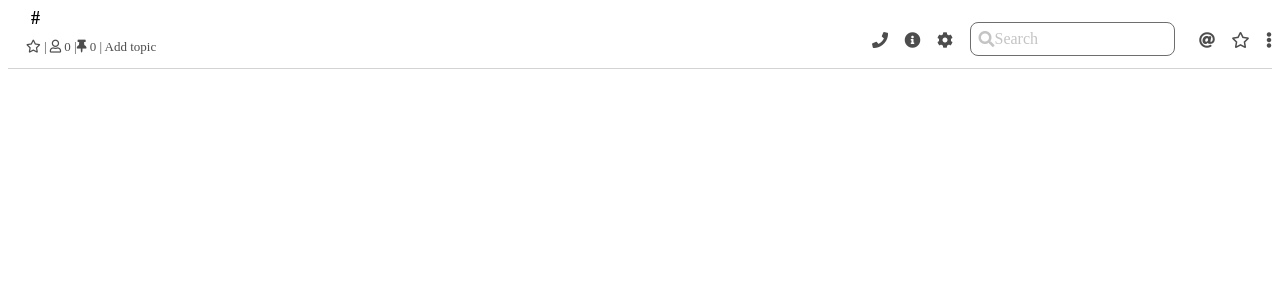
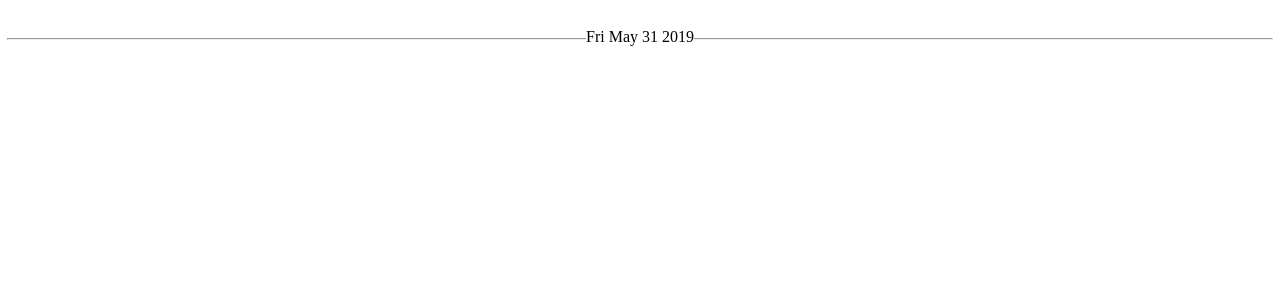
Before and after one commit to Gatts1/react-slack-clone, a React (Create React App) app in the folder client/: page / in a window 1280 px wide. Shown: the top 300 px of the page. Built offline with nearby package versions, Linux system fonts and the light colour scheme.

Commit message:
Add component to show separator of date in messages list

```diff
--- a/client/src/index.js
+++ b/client/src/index.js
@@ -6,6 +6,7 @@ import { render } from "react-dom";
 // const $root = document.getElementById("root");
 // render(<App url="ws://localhost:4000" />, $root);
 import Header from "./header-channel";
+import Date from "./message-separator-date";
 
 import { library } from "@fortawesome/fontawesome-svg-core";
 import {
@@ -19,4 +20,4 @@ library.add(fas, faStar, faUser, faThumbtack);
 
 const $root = document.getElementById("root");
 
-render(<Header />, $root);
+render(<Date date="05/31/2019" />, $root);
--- /dev/null
+++ b/client/src/message-separator-date.js
@@ -0,0 +1,49 @@
+/**@jsx jsx */
+import React from "react";
+import { jsx } from "@emotion/core";
+
+function SeparatorDate({ date }) {
+  const $now = new Date();
+  const $today = $now.getDate();
+  $now.setDate($today - 1);
+
+  const $yesterday = $now.getDate();
+  date = new Date(date);
+  let dateFormatted = date.toDateString();
+  if (date.getDate() == $today) dateFormatted = "Today";
+  else if (date.getDate() == $yesterday) dateFormatted = "Yesterday";
+
+  return (
+    <div
+      css={{
+        display: "flex",
+        flexDirection: "column",
+        alignItems: "center",
+        position: "relative",
+        paddingTop: 20,
+        paddingBottom: 40,
+        width: "100%"
+      }}
+    >
+      <div
+        css={{
+          position: "absolute",
+          backgroundColor: "white",
+          zIndex: 2
+        }}
+      >
+        {dateFormatted}
+      </div>
+      <hr
+        css={{
+          position: "absolute",
+          top: 22,
+          width: "100%",
+          zIndex: 1
+        }}
+      />
+    </div>
+  );
+}
+
+export default SeparatorDate;
```
